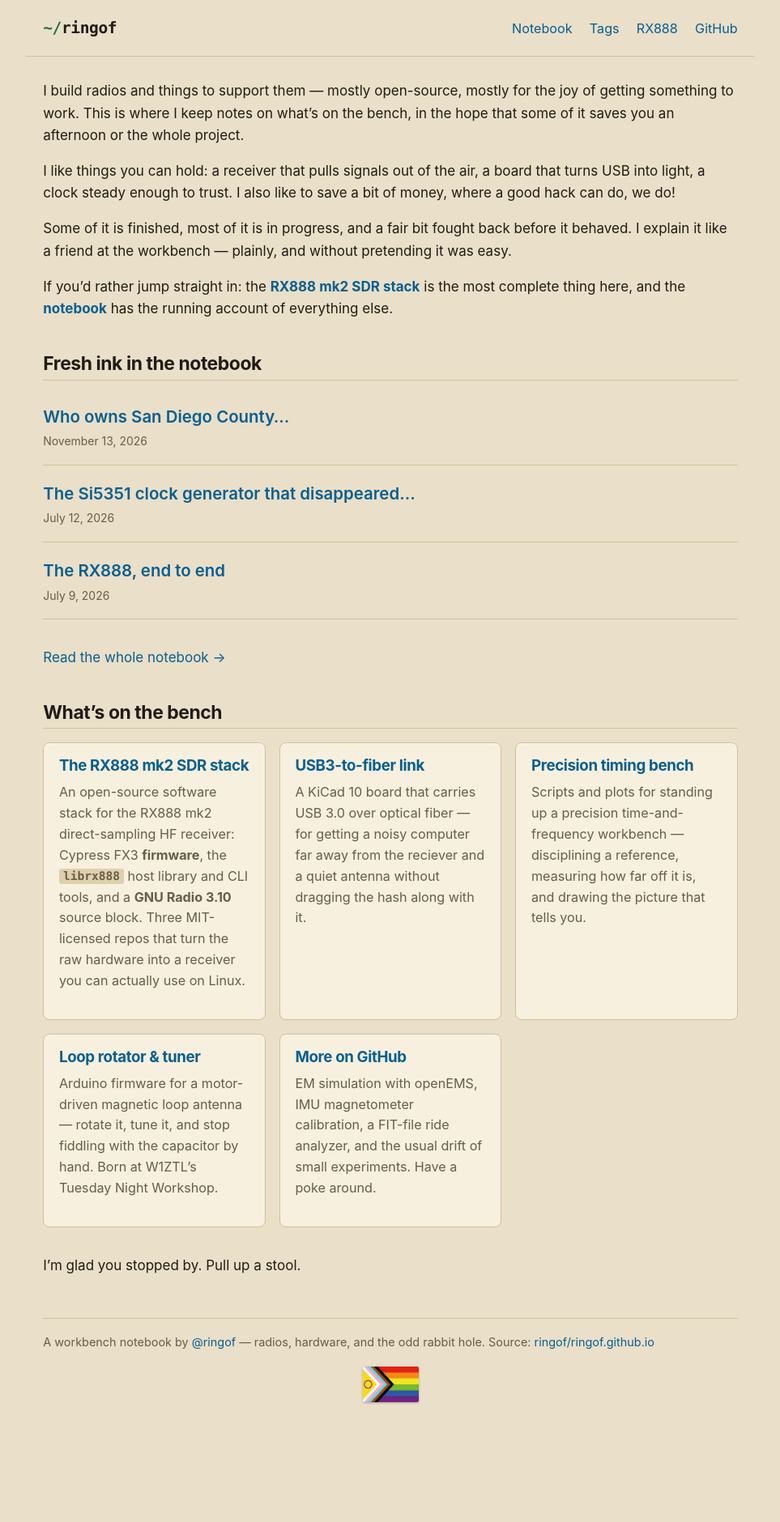
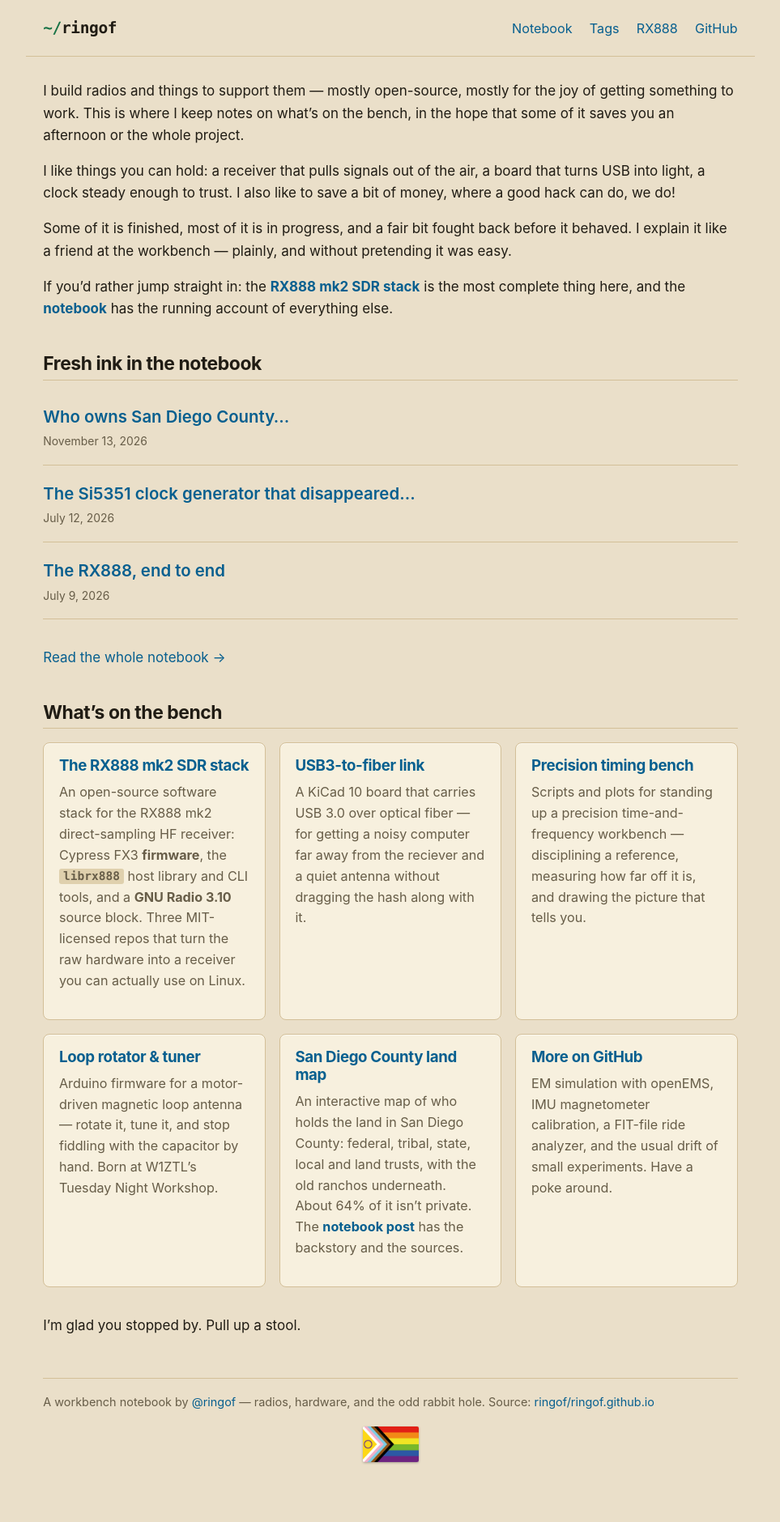
Before and after one commit to ringof/ringof.github.io, a Jekyll site: the page built from index.md, in a window 1280 px wide. Shown: the whole page at 81% size, without its empty margins (158-1121 px from the left). Built offline with Jekyll 4.4.1, drawn with Linux system fonts in a browser that asks for light colours; before the commit the page ends 1806 px from its top, so only the background shows below that.

Commit message:
Home page: add a card for the San Diego County land map
Co-Authored-By: Claude Opus 5.5 <noreply@anthropic.com>

```diff
--- a/index.md
+++ b/index.md
@@ -80,6 +80,17 @@ and stop fiddling with the capacitor by hand. Born at W1ZTL's Tuesday Night Work
 
 <div class="project-card" markdown="1">
 
+### [San Diego County land map](/maps/san-diego-land-holders/)
+
+An interactive map of who holds the land in San Diego County: federal, tribal,
+state, local and land trusts, with the old ranchos underneath. About 64% of it
+isn't private. The **[notebook post](/notebook/2026/11/who-owns-san-diego-county/)**
+has the backstory and the sources.
+
+</div>
+
+<div class="project-card" markdown="1">
+
 ### [More on GitHub](https://github.com/ringof?tab=repositories)
 
 EM simulation with openEMS, IMU magnetometer calibration, a FIT-file ride
```
